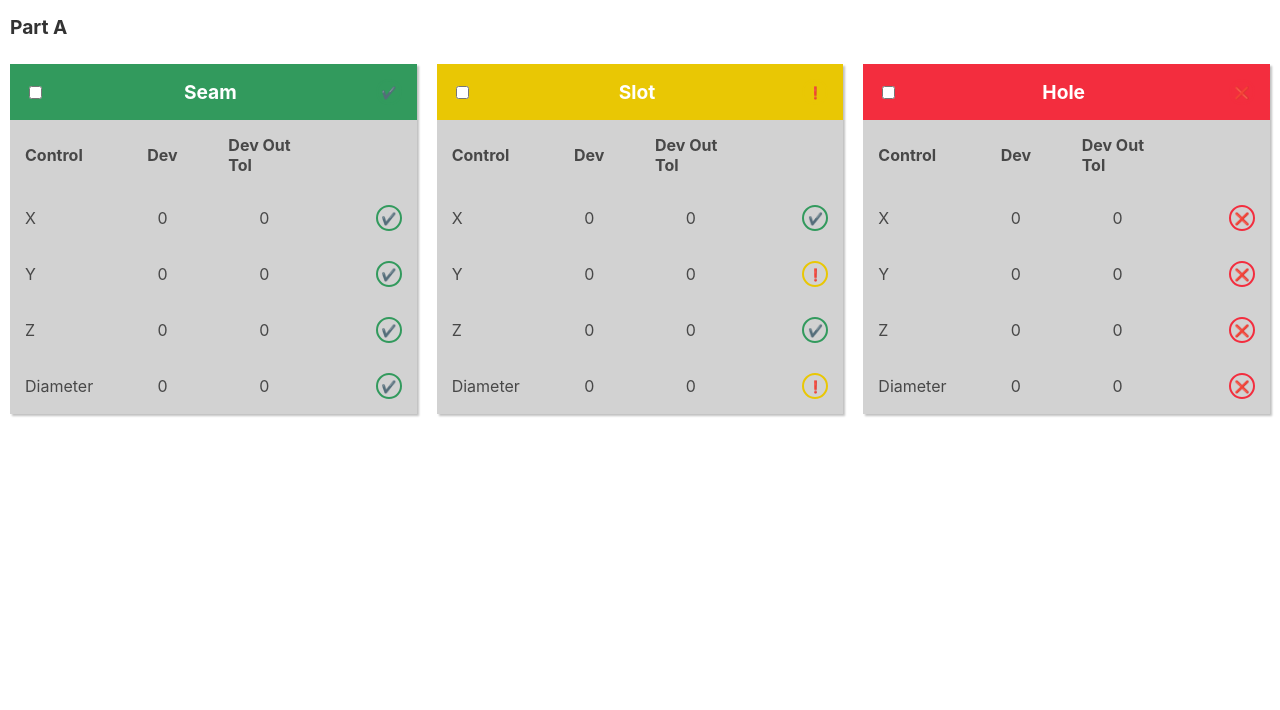
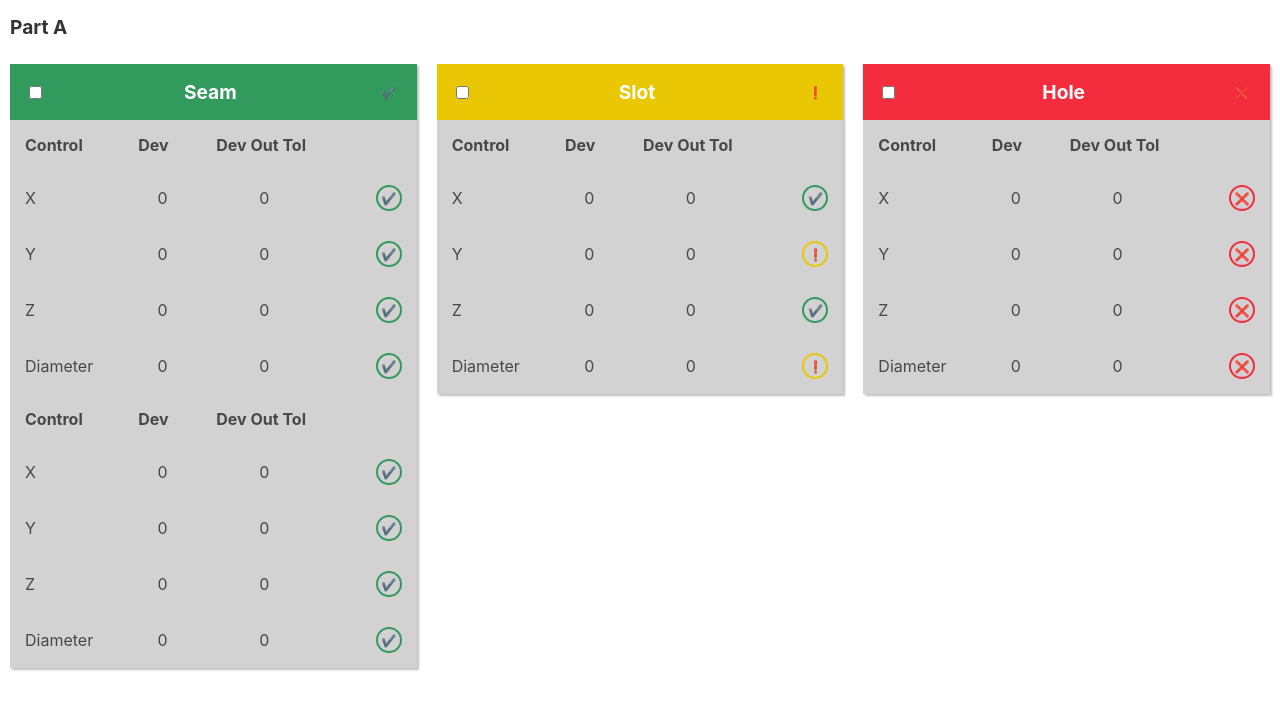
Before and after one commit to ncarreiro/abb-code-test, a React app: page / in a window 1280 px wide. Shown: the top 710 px of the page. Built offline with nearby package versions, Linux system fonts and the light colour scheme.

Commit message:
Feature now accepts Tables Array for more than 1 Tables in them.

```diff
--- a/src/components/Feature/Feature.js
+++ b/src/components/Feature/Feature.js
@@ -13,7 +13,11 @@ function Feature(props) {
           <Icon type={props.status} />
         </FeatureStyles.Status>
       </FeatureStyles.Header>
-      <FeatureTable rows={props.rows} />
+      <FeatureStyles.FeatureTablesContainer>
+        {props.tables.map(table => (
+          <FeatureTable key={table.id} rows={table.rows} />
+        ))}
+      </FeatureStyles.FeatureTablesContainer>
     </FeatureStyles.Container>
   );
 }
--- a/src/components/Feature/Feature.styles.js
+++ b/src/components/Feature/Feature.styles.js
@@ -3,7 +3,6 @@ import styled from "styled-components";
 const Container = styled.div`
   flex: 1;
   margin: 10px;
-  box-shadow: 2px 2px 2px rgba(1, 1, 1, 0.25);
 `;
 
 const Header = styled.div`
@@ -15,6 +14,7 @@ const Header = styled.div`
   color: #fff;
   font-weight: 700;
   font-size: 1.2em;
+  box-shadow: 2px 2px 2px rgba(1, 1, 1, 0.25);
 
   &.ok {
     background-color: #329a5d;
@@ -35,10 +35,17 @@ const Checkbox = styled.input``;
 
 const Status = styled.div``;
 
+const FeatureTablesContainer = styled.div`
+  display: flex;
+  flex-wrap: wrap;
+  box-shadow: 2px 2px 2px rgba(1, 1, 1, 0.25);
+`;
+
 export const FeatureStyles = {
   Container,
   Header,
   Name,
   Checkbox,
-  Status
+  Status,
+  FeatureTablesContainer
 };
--- a/src/components/FeatureTable/FeatureTable.js
+++ b/src/components/FeatureTable/FeatureTable.js
@@ -13,7 +13,7 @@ function FeatureTable(props) {
       </FeatureTableStyles.Header>
 
       {props.rows.map(row => (
-        <FeatureTableStyles.Row>
+        <FeatureTableStyles.Row key={row.control}>
           <FeatureTableStyles.Column>{row.control}</FeatureTableStyles.Column>
           <FeatureTableStyles.Column>{row.dev}</FeatureTableStyles.Column>
           <FeatureTableStyles.Column>{row.devOutTol}</FeatureTableStyles.Column>
--- a/src/components/FeatureTable/FeatureTable.styles.js
+++ b/src/components/FeatureTable/FeatureTable.styles.js
@@ -1,6 +1,7 @@
 import styled from "styled-components";
 
 const Container = styled.div`
+  flex: 1;
   display: flex;
   flex-direction: column;
   background-color: #d2d2d2;
@@ -17,6 +18,7 @@ const Column = styled.div`
   display: flex;
   flex: 1;
   justify-content: center;
+  white-space: nowrap;
 
   &:first-of-type {
     justify-content: flex-start;
--- a/src/containers/Part/Part.js
+++ b/src/containers/Part/Part.js
@@ -10,9 +10,10 @@ function Part() {
       <PartStyles.PartFeatures>
         {featuresMocks.map(feature => (
           <Feature
+            key={feature.id}
             name={feature.name}
             status={feature.status}
-            rows={feature.rows}
+            tables={feature.tables}
           />
         ))}
       </PartStyles.PartFeatures>
--- a/src/containers/Part/Part.styles.js
+++ b/src/containers/Part/Part.styles.js
@@ -12,6 +12,7 @@ const Header = styled.div`
 const PartFeatures = styled.div`
   display: flex;
   justify-content: space-evenly;
+  flex-wrap: wrap;
 `;
 
 export const PartStyles = {
--- a/src/mocks/featuresMocks.json
+++ b/src/mocks/featuresMocks.json
@@ -1,7 +1,11 @@
 [
   {
+    "id": 1,
     "name": "Seam",
     "status": "ok",
+    "tables": [
+      {
+        "id": 1,
         "rows": [
           {
             "control": "X",
@@ -30,8 +34,43 @@
         ]
       },
       {
+        "id": 2,
+        "rows": [
+          {
+            "control": "X",
+            "dev": 0,
+            "devOutTol": 0,
+            "status": "ok"
+          },
+          {
+            "control": "Y",
+            "dev": 0,
+            "devOutTol": 0,
+            "status": "ok"
+          },
+          {
+            "control": "Z",
+            "dev": 0,
+            "devOutTol": 0,
+            "status": "ok"
+          },
+          {
+            "control": "Diameter",
+            "dev": 0,
+            "devOutTol": 0,
+            "status": "ok"
+          }
+        ]
+      }
+    ]
+  },
+  {
+    "id": 2,
     "name": "Slot",
     "status": "warning",
+    "tables": [
+      {
+        "id": 1,
         "rows": [
           {
             "control": "X",
@@ -58,10 +97,16 @@
             "status": "warning"
           }
         ]
+      }
+    ]
   },
   {
+    "id": 3,
     "name": "Hole",
     "status": "error",
+    "tables": [
+      {
+        "id": 1,
         "rows": [
           {
             "control": "X",
@@ -90,3 +135,5 @@
         ]
       }
     ]
+  }
+]
```
Lines whose indentation alone changed are shown as unchanged.
